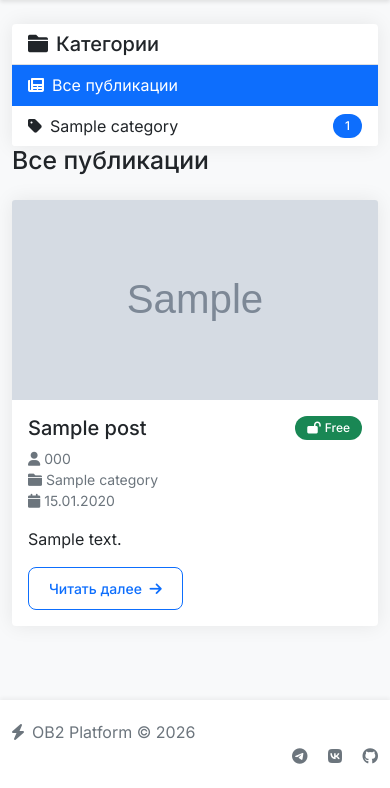
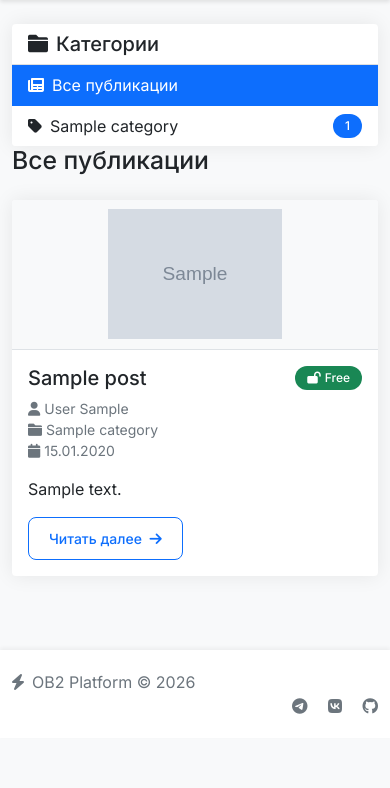
Before and after one commit to Alexander123-byte/ob2-platform, a Django app: page / in a window 390 px wide. Shown: the part 56-844 px from the top of the page. Run offline with Django 4.2, Linux system fonts and the light colour scheme; tables that the repository leaves empty hold one stand-in row (values such as "Sample post"); grey boxes marked "Sample" are stand-in pictures.

Commit message:
Fixed a problem with displaying images

```diff
--- a/apps/content/models.py
+++ b/apps/content/models.py
@@ -1,5 +1,8 @@
 from django.db import models
 from django.conf import settings
+from django.utils import timezone
+from PIL import Image
+import os
 
 
 class Category(models.Model):
@@ -65,5 +68,49 @@ class Post(models.Model):
         """Проверяет, может ли пользователь просматривать этот пост"""
         if self.post_type == 'free':
             return True
-        # Если пост платный, проверяем подписку
         return user.is_authenticated and user.is_subscribed
+
+    def save(self, *args, **kwargs):
+        """Переопределяем save для обработки изображения"""
+        super().save(*args, **kwargs)
+
+        if self.image:
+            self.resize_image()
+
+    def resize_image(self):
+        """Изменяет размер изображения"""
+        try:
+            img_path = self.image.path
+            img = Image.open(img_path)
+
+            width, height = img.size
+
+            max_width = 1200
+            max_height = 800
+
+            if width > max_width or height > max_height:
+                if width > height:
+                    new_width = max_width
+                    new_height = int(height * (max_width / width))
+                else:
+                    new_height = max_height
+                    new_width = int(width + (max_height / height))
+
+                img = img.resize((new_width, new_height), Image.Resampling.LANCZOS)
+
+                img.save(img_path, quality=85, optimize=True)
+
+        except Exception as e:
+            print(f"Ошибка при изменении размера изображения: {e}")
+
+    def get_image_url(self):
+        """Возвращает URL изображения или заглушку"""
+        if self.image:
+            return self.image.url
+        return '/static/images/no-image.jpg'
+
+    def get_thumbnail_url(self):
+        """Возвращает URL миниатюры"""
+        if self.image:
+            return self.image.url
+        return '/static/images/no-image.jpg'
--- a/templates/base.html
+++ b/templates/base.html
@@ -16,19 +16,28 @@
     <link href="https://fonts.googleapis.com/css2?family=Inter:wght@400;500;600;700&display=swap" rel="stylesheet">
 
     <style>
+        /* Общие стили */
         body {
             font-family: 'Inter', sans-serif;
             background-color: #f8f9fa;
         }
 
+        /* Навигационная панель */
         .navbar {
             box-shadow: 0 2px 4px rgba(0,0,0,.1);
+            background: linear-gradient(135deg, #667eea 0%, #764ba2 100%);
         }
 
+        .navbar-brand {
+            font-weight: 700;
+        }
+
+        /* Карточки */
         .card {
             border: none;
             box-shadow: 0 0 20px rgba(0,0,0,0.08);
-            transition: transform 0.2s;
+            transition: transform 0.2s, box-shadow 0.2s;
+            overflow: hidden;
         }
 
         .card:hover {
@@ -36,6 +45,7 @@
             box-shadow: 0 5px 25px rgba(0,0,0,0.1);
         }
 
+        /* Кнопки */
         .btn {
             border-radius: 8px;
             padding: 10px 20px;
@@ -52,17 +62,20 @@
             transform: scale(1.02);
         }
 
+        /* Бейджи */
         .badge {
             padding: 6px 12px;
             border-radius: 20px;
             font-weight: 500;
         }
 
+        /* Контент поста */
         .post-content {
             line-height: 1.8;
             color: #2d3748;
         }
 
+        /* Формы */
         .form-control {
             border-radius: 8px;
             border: 1px solid #e2e8f0;
@@ -74,23 +87,163 @@
             box-shadow: 0 0 0 3px rgba(102, 126, 234, 0.1);
         }
 
+        /* Алерты */
         .alert {
             border-radius: 8px;
             border: none;
         }
 
+        /* Футер */
         footer {
             margin-top: 50px;
             padding: 20px 0;
             background: white;
             box-shadow: 0 -2px 4px rgba(0,0,0,0.05);
         }
+
+        /* Стили для карточек постов */
+        .post-card {
+            transition: transform 0.2s, box-shadow 0.2s;
+            overflow: hidden;
+        }
+
+        .post-card:hover {
+            transform: translateY(-5px);
+            box-shadow: 0 10px 20px rgba(0,0,0,0.1);
+        }
+
+        /* Контейнер для изображения в списке */
+        .post-image-wrapper {
+            height: 200px;
+            background-color: #f8f9fa;
+            display: flex;
+            align-items: center;
+            justify-content: center;
+            padding: 10px;
+            border-bottom: 1px solid #dee2e6;
+        }
+
+        /* Само изображение в списке */
+        .post-image {
+            max-height: 180px;
+            max-width: 100%;
+            width: auto;
+            height: auto;
+            object-fit: contain;
+            transition: transform 0.3s ease;
+        }
+
+        .post-card:hover .post-image {
+            transform: scale(1.05);
+        }
+
+        /* Плейсхолдер для изображения */
+        .post-image-placeholder {
+            height: 200px;
+            background: linear-gradient(135deg, #667eea 0%, #764ba2 100%);
+            display: flex;
+            align-items: center;
+            justify-content: center;
+            border-bottom: 1px solid #dee2e6;
+        }
+
+        /* Изображение в детальном просмотре */
+        .post-detail-image {
+            max-height: 500px;
+            width: auto;
+            max-width: 100%;
+            margin: 0 auto;
+            display: block;
+            border-radius: 8px;
+            box-shadow: 0 4px 6px rgba(0,0,0,0.1);
+        }
+
+        /* Адаптивность для мобильных */
+        @media (max-width: 768px) {
+            .post-image-wrapper,
+            .post-image-placeholder {
+                height: 150px;
+            }
+
+            .post-image {
+                max-height: 130px;
+            }
+
+            .post-detail-image {
+                max-height: 300px;
+            }
+        }
+
+        /* Выпадающее меню пользователя */
+        .dropdown-menu {
+            border: none;
+            box-shadow: 0 5px 25px rgba(0,0,0,0.1);
+            border-radius: 8px;
+        }
+
+        .dropdown-item {
+            padding: 8px 20px;
+            font-weight: 500;
+        }
+
+        .dropdown-item:hover {
+            background-color: #f8f9fa;
+        }
+
+        .dropdown-item.text-danger:hover {
+            background-color: #fff5f5;
+        }
+
+        /* Хлебные крошки */
+        .breadcrumb {
+            background-color: transparent;
+            padding: 0;
+        }
+
+        .breadcrumb-item a {
+            color: #667eea;
+            text-decoration: none;
+        }
+
+        .breadcrumb-item a:hover {
+            text-decoration: underline;
+        }
+
+        /* Пагинация */
+        .pagination .page-link {
+            border: none;
+            color: #667eea;
+            margin: 0 3px;
+            border-radius: 8px;
+        }
+
+        .pagination .page-item.active .page-link {
+            background: linear-gradient(135deg, #667eea 0%, #764ba2 100%);
+            color: white;
+        }
+
+        /* Анимации */
+        @keyframes fadeIn {
+            from {
+                opacity: 0;
+                transform: translateY(20px);
+            }
+            to {
+                opacity: 1;
+                transform: translateY(0);
+            }
+        }
+
+        .card {
+            animation: fadeIn 0.5s ease-out;
+        }
     </style>
 
     {% block extra_css %}{% endblock %}
 </head>
 <body>
-    <nav class="navbar navbar-expand-lg navbar-dark" style="background: linear-gradient(135deg, #667eea 0%, #764ba2 100%);">
+    <!-- Навигационная панель -->
+    <nav class="navbar navbar-expand-lg navbar-dark">
         <div class="container">
             <a class="navbar-brand fw-bold" href="{% url 'content:post_list' %}">
                 <i class="fas fa-bolt me-2"></i>OB2 Platform
@@ -155,6 +308,7 @@
         </div>
     </nav>
 
+    <!-- Основной контент -->
     <main class="container mt-4">
         {% if messages %}
             {% for message in messages %}
@@ -169,6 +323,7 @@
         {% endblock %}
     </main>
 
+    <!-- Футер -->
     <footer>
         <div class="container">
             <div class="row">
--- a/templates/content/post_list.html
+++ b/templates/content/post_list.html
@@ -69,12 +69,16 @@
         <div class="row">
             {% for post in posts %}
                 <div class="col-md-6 mb-4">
-                    <div class="card h-100">
+                    <div class="card h-100 post-card">
                         {% if post.image %}
-                            <img src="{{ post.image.url }}" class="card-img-top" alt="{{ post.title }}" style="height: 200px; object-fit: cover;">
+                            <div class="post-image-wrapper">
+                                <img src="{{ post.image.url }}"
+                                     class="post-image"
+                                     alt="{{ post.title }}">
+                            </div>
                         {% else %}
-                            <div class="card-img-top bg-light d-flex align-items-center justify-content-center" style="height: 200px;">
-                                <i class="fas fa-image fa-4x text-muted"></i>
+                            <div class="post-image-placeholder">
+                                <i class="fas fa-image fa-4x text-white opacity-50"></i>
                             </div>
                         {% endif %}
 
@@ -97,7 +101,7 @@
                             </div>
 
                             <p class="card-text text-muted small">
-                                <i class="fas fa-user me-1"></i>{{ post.author.phone_number|format_phone }}<br>
+                                <i class="fas fa-user me-1"></i>{{ post.author.get_full_name|default:post.author.phone_number }}<br>
                                 <i class="fas fa-folder me-1"></i>{{ post.category.name }}<br>
                                 <i class="fas fa-calendar me-1"></i>{{ post.created_at|date:"d.m.Y" }}
                             </p>
```
Also changed, not shown: apps/content/forms.py (+8 -2 lines), templates/content/post_detail.html (+8 -3 lines).
